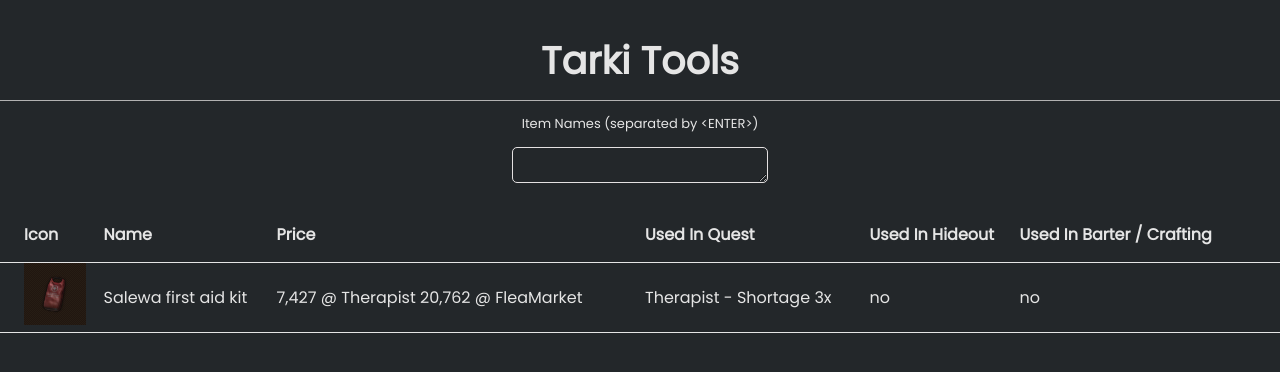
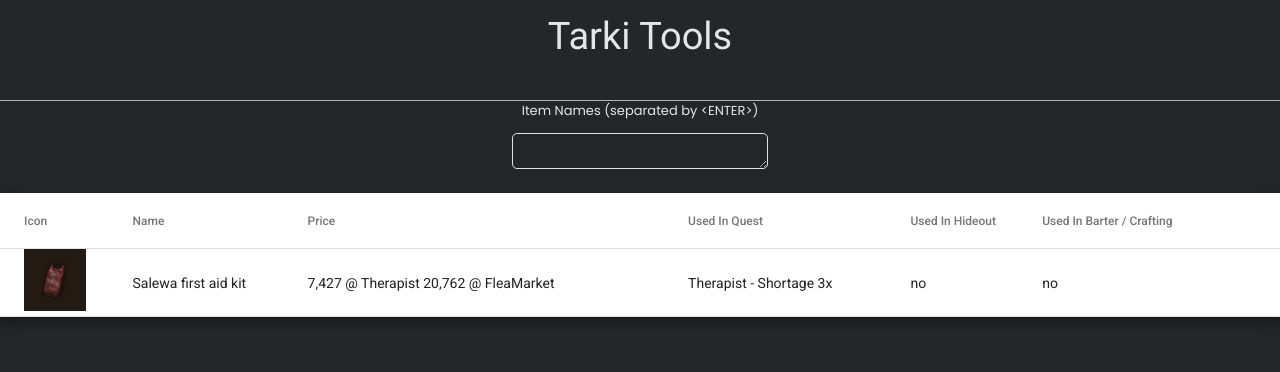
Before and after one commit to marco-verbeek/tarki, an Angular app in the folder apps/web/: page / in a window 1280 px wide. Shown: the top 372 px of the page. Built offline with nearby package versions, Linux system fonts and the light colour scheme.

Commit message:
updated body style

```diff
--- a/apps/web/src/styles.scss
+++ b/apps/web/src/styles.scss
@@ -1,4 +1,5 @@
-/* You can add global styles to this file, and also import other style files */
+@import '~@angular/material/prebuilt-themes/indigo-pink.css';
+
 html {
   width: 100%;
   height: 100%;
@@ -10,5 +11,8 @@
   margin: 0;
 }
 
-html, body { height: 100%; }
-body { margin: 0; font-family: Roboto, "Helvetica Neue", sans-serif; }
+html,
+body {
+  font-family: 'Poppins';
+  height: 100%;
+}
```
